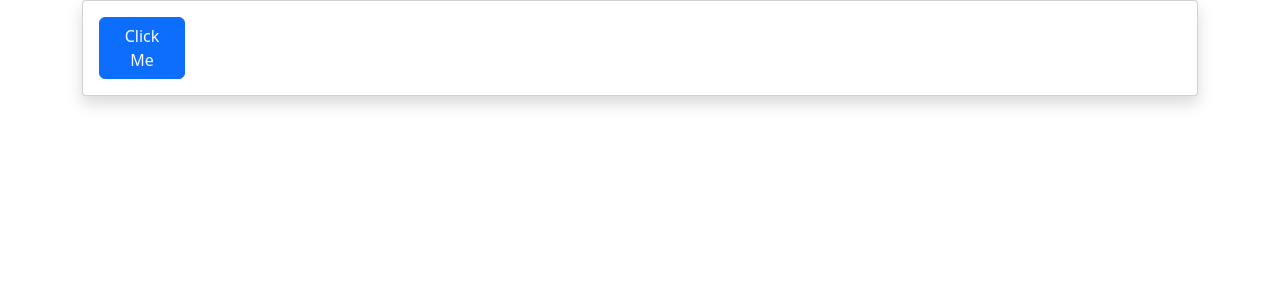
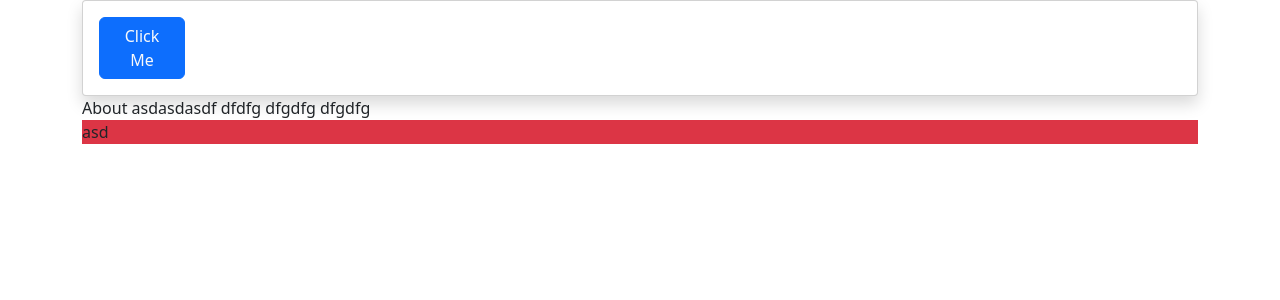
Before and after one commit to Janice1828/practice-reactOne, a React (Create React App) app: page /about in a window 1280 px wide. Shown: the top 300 px of the page. Built offline with nearby package versions, Linux system fonts and the light colour scheme.

Commit message:
created router

```diff
--- a/src/App.js
+++ b/src/App.js
@@ -1,12 +1,21 @@
 import React from "react";
-import Navbar from "./components/Navbar";
+import Navbar from "./components/Pages/includes/Navbar";
 import "../node_modules/bootstrap/dist/css/bootstrap.min.css";
 import "../node_modules/bootstrap/dist/js/bootstrap.bundle.min.js";
+import Home from "./components/Pages/Home";
+import About from "./components/Pages/About";
+import Contact from "./components/Pages/Contact";
 import "./App.css";
+import { BrowserRouter, Route, Routes } from "react-router-dom";
 const App = () => {
   return (
     <div className="container">
       <Navbar />
+      <Routes>
+        <Route path="/" element={<Home />} />
+        <Route path="/about" element={<About />} />
+        <Route path="/contact" element={<Contact />} />
+      </Routes>
     </div>
   );
 };
--- a/src/components/Pages/About.js
+++ b/src/components/Pages/About.js
@@ -1,7 +1,12 @@
 import React from "react";
 
 const About = () => {
-  return <div>About</div>;
+  return (
+    <div>
+      About asdasdasdf dfdfg dfgdfg dfgdfg
+      <div className="bg-danger">asd</div>
+    </div>
+  );
 };
 
 export default About;
```
Also changed, not shown: src/components/Pages/includes/Navbar.js (renamed from src/components/Navbar.js).
